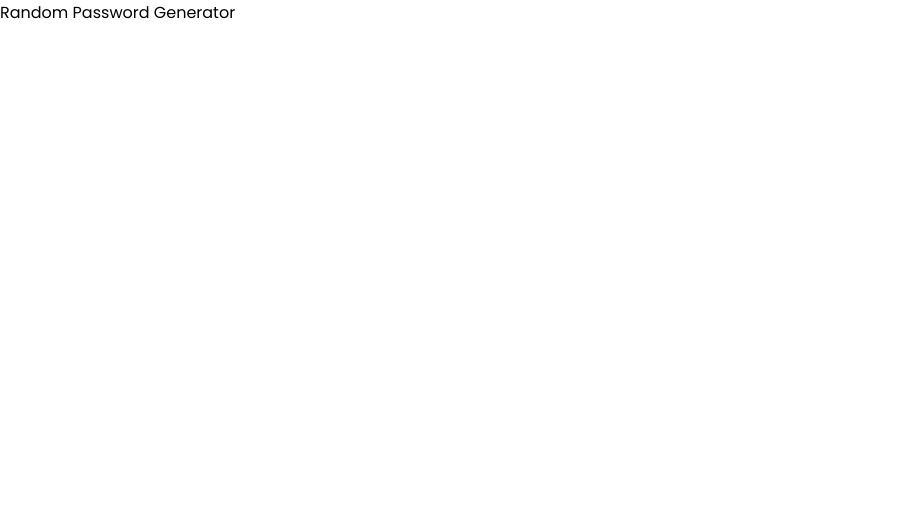
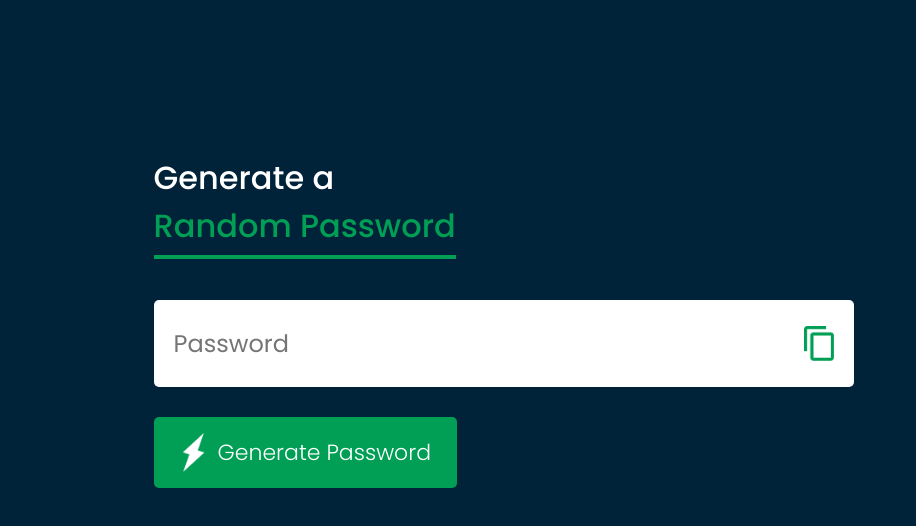
Before and after one commit to vatsarnav17/Random-Password-Generator, a plain HTML site: page index.html in a window 1280 px wide. Shown: the whole page, without its empty margins (0-916 px from the left). Drawn offline with Linux system fonts and the light colour scheme.

Commit message:
Before-JS

```diff
--- a/index.html
+++ b/index.html
@@ -1,7 +1,7 @@
 <!DOCTYPE html>
 <html>
     <head>
-        <tilte>Random Password Generator</tilte>
+        <title>Random Password Generator</title>
         <meta name="viewport" content="width=device-width" , initial-scale=1>
         <link rel="stylesheet" href="style.css">
 
@@ -11,6 +11,26 @@
 
     </head>
     <body>
+        <div class="container">
+            <h1>Generate a <br><span>Random Password</span></h1>
+            <div class="display">
+                <input type="text" id="password" placeholder="Password">
+                <img src="images/copy.png">
+            </div>
+            <button><img src="images/generate.png">Generate Password</button>
+        </div>
+        <script>
 
+            const passwordBox=document.getElementById("password");
+            const length = 12;
+
+            const upperCase = "ABCDEFGHIJKLMNOPQRSTUVWXYZ";
+            const lowerCase = "abcdefghijklmnopqrstuvwxyz";
+            const numbers = "1234567890";
+            const symbol = "`~!!@#$%^&*()_+-=[]\}{|;':,./<>?";
+
+
+
+        </script>
     </body>
 </html>
--- a/style.css
+++ b/style.css
@@ -4,3 +4,60 @@
     font-family: 'Poppins' , 'sans-serif';
     box-sizing: border-box;
 }
+body{
+    background: #002339;
+    color: #fff;
+}
+.container{
+    margin: 12%;
+    width: 90%;
+    max-width: 700px;
+}
+.display{
+    width: 100%;
+    margin-top: 50px;
+    margin-bottom: 30px;
+    background-color: #fff;
+    color: #333;
+    display: flex;
+    align-items: center;
+    justify-content: space-between;
+    padding: 26px 20px;
+    border-radius: 5px;
+}
+.container h1{
+    font-weight: 500;
+    font-size: 45;
+}
+.container h1 span{
+    color: #019f55;
+    border-bottom: 4px solid #019f55;
+    padding-bottom: 7px;
+}
+.display img{
+    width: 30px;
+    cursor: pointer;
+}
+.display input{
+    border: 0;
+    outline: 0;
+    font-size: 24px;
+}
+.container button img{
+    width: 28px;
+    margin-right: 10px;
+}
+.container button{
+    border: 0;
+    outline: 0;
+    background: #019f55;
+    color: #fff;
+    font-size: 22px;
+    font-weight: 300;
+    display: flex;
+    align-items: center;
+    justify-content: center;
+    padding: 16px 26px;
+    border-radius: 5px;
+    cursor: pointer;
+}
```
